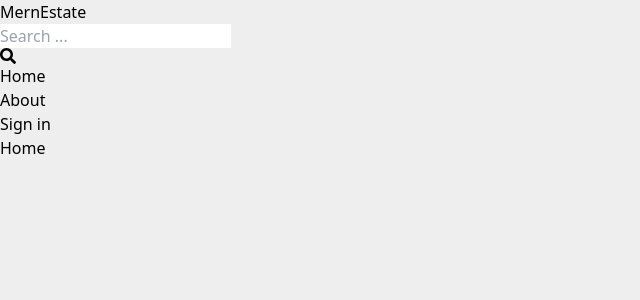
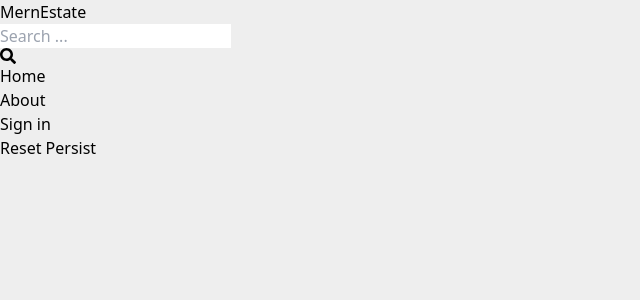
Before and after one commit to bhanuPratapThareja/mern-estate, a React (Vite) app in the folder client/: page / in a window 1280 px wide. Shown: the top 300 px of the page, without its empty margins (0-640 px from the left). Built offline with nearby package versions, Linux system fonts and the light colour scheme; no server answers.

Commit message:
added private routes

```diff
--- a/client/src/components/Header.jsx
+++ b/client/src/components/Header.jsx
@@ -32,9 +32,12 @@ export default function Header() {
               About
             </li>
           </Link>
-          {currentUser ? <img className="rounded-full h-7 w-7 object-cover" src={currentUser.avatar} alt="profile" /> : <Link to="/sign-in">
-            <li className="text-slate-700 hover:underline">Sign in</li>
-          </Link>}
+          <Link to='/profile'>
+            {currentUser ?
+              <img className="rounded-full h-7 w-7 object-cover" src={currentUser.avatar} alt="profile" /> :
+              <li className="text-slate-700 hover:underline">Sign in</li>
+            }
+          </Link>
         </ul>
       </div>
     </header>
--- a/client/src/pages/Home.jsx
+++ b/client/src/pages/Home.jsx
@@ -1,7 +1,20 @@
+import { persistor, userSliceActions } from "../redux/store"
+import { useDispatch } from "react-redux"
+
 export default function Home() {
+  const dispatch = useDispatch()
+
+  const onUserPurge = () => {
+    persistor.purge()
+      .then(() => {
+        console.log('pruged')
+        dispatch(userSliceActions.removeUserState())
+      })
+    }
+
   return (
     <div>
-      Home
+      <button onClick={onUserPurge}>Reset Persist</button>
     </div>
   )
 }
--- a/client/src/redux/slices/userSlice.js
+++ b/client/src/redux/slices/userSlice.js
@@ -12,6 +12,11 @@ const userSlice = createSlice({
     reducers: {
         addSignedInUser(state, action) {
             state.currentUser = action.payload.user
+        },
+        removeUserState(state) {
+            console.log('remove user state')
+            state.currentUser = null
+            console.log('new state: ', state)
         }
     },
     extraReducers(builder) {
--- a/client/src/routes/PrivateRoute.jsx
+++ b/client/src/routes/PrivateRoutes.jsx
@@ -1,7 +1,7 @@
 import { Outlet, Navigate } from "react-router-dom";
 import { useSelector } from "react-redux";
 
-export default function PrivateRoute() {
+export default function PrivateRoutes() {
     const { currentUser } = useSelector(state => state.user)
     return currentUser ? <Outlet /> : <Navigate to='/sign-in' />
 }
--- a/client/src/routes/Routes.jsx
+++ b/client/src/routes/Routes.jsx
@@ -1,7 +1,7 @@
 import { createBrowserRouter } from 'react-router-dom'
 
 import RootLayout from '../layouts/RootLayout'
-import PrivateRoute from '../routes/PrivateRoute'
+import PrivateRoutes from '../routes/PrivateRoutes'
 
 import Home from '../pages/Home'
 import Signin from '../pages/SignIn'
@@ -31,7 +31,7 @@ export const router = createBrowserRouter([
                 element: <About />
             },
             {
-                element: <PrivateRoute />,
+                element: <PrivateRoutes />,
                 children: [
                     {
                         path: '/profile',
```
